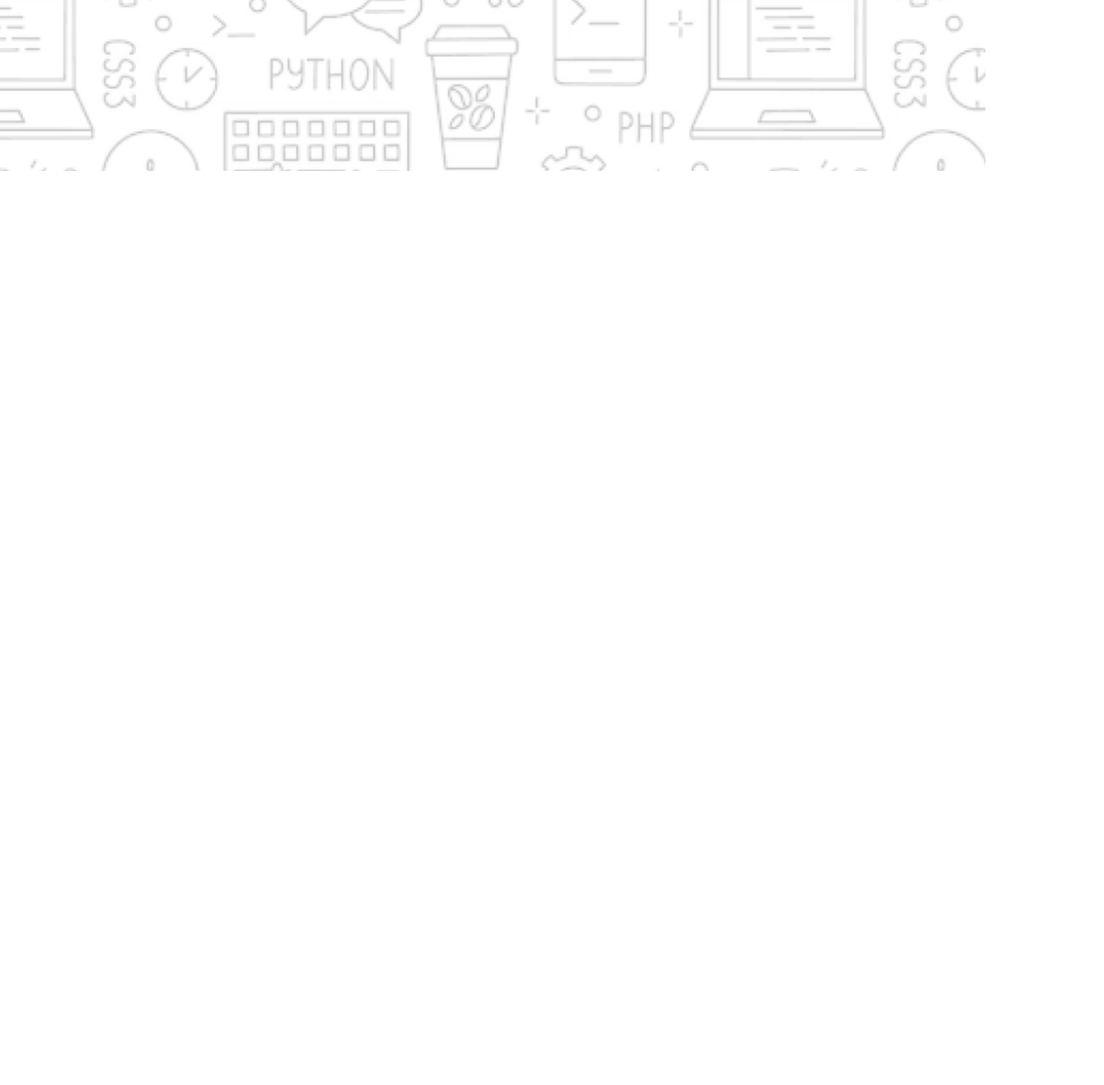
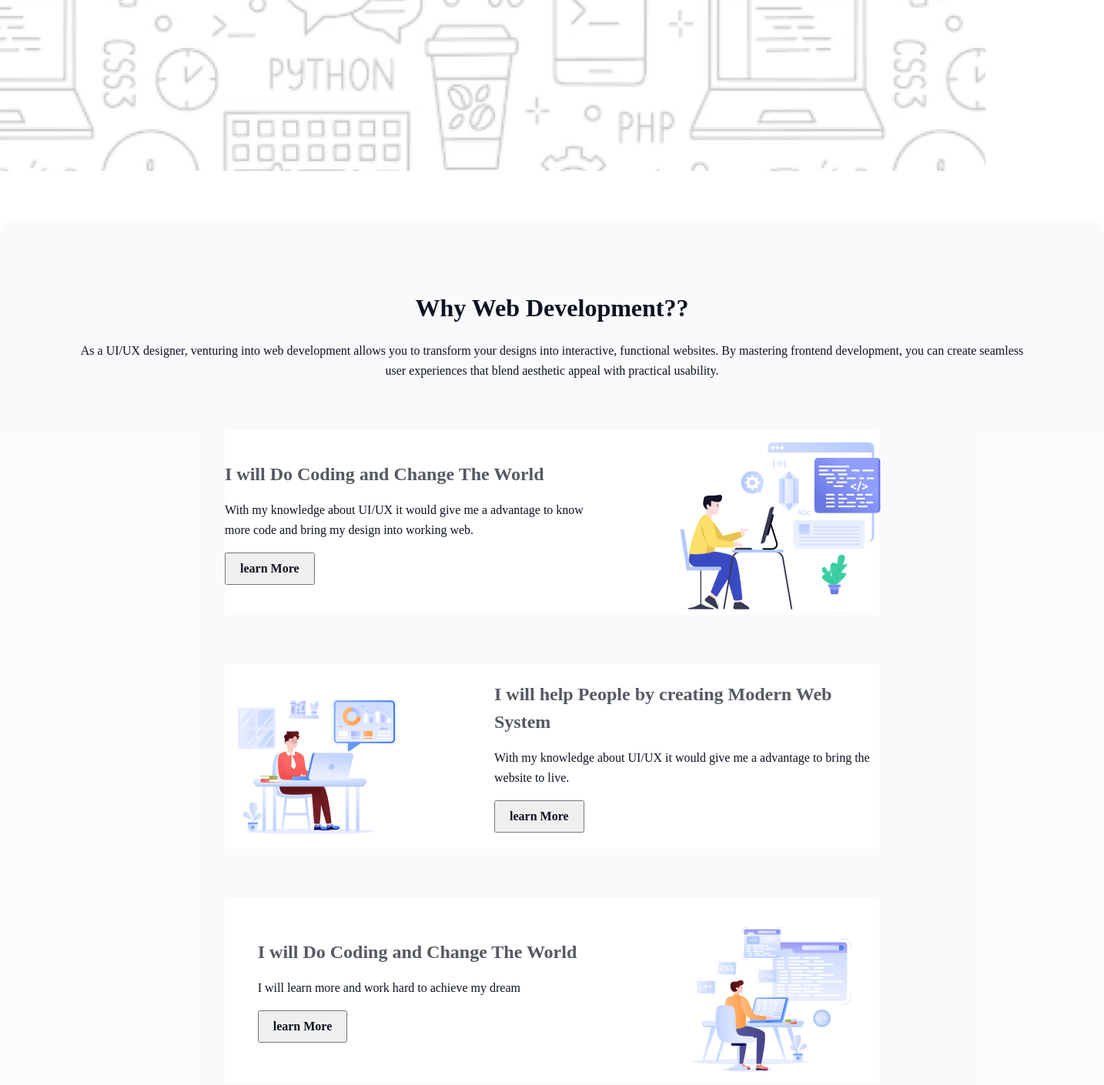
Before and after one commit to SanjanaAyshi/assignment1, a plain HTML site: page index.html in a window 1280 px wide. Shown: the part 708-2118 px from the top of the page at 77% size, 1434 px wide, since content can reach past the window. Before the commit the page ends 930 px from the top, so only its background shows below. Drawn offline with Linux system fonts and the light colour scheme; a web font is replaced by a local one.

Commit message:
Why web dev part

```diff
--- a/index.html
+++ b/index.html
@@ -1,22 +1,80 @@
 <!DOCTYPE html>
 <html lang="en">
   <head>
-    <meta charset="UTF-8">
-    <meta name="viewport" content="width=device-width, initial-scale=1.0">
+    <meta charset="UTF-8" />
+    <meta name="viewport" content="width=device-width, initial-scale=1.0" />
     <title>Document</title>
-    <link rel="stylesheet" href="style.css">
+    <link rel="stylesheet" href="style.css" />
   </head>
   <body>
     <header></header>
     <main>
       <section class="heroSection">
         <div class="heroContainer">
-            <img src="assets/Group.png" alt="">
-            <h1 class="title">"In the near future, I hope to become a Developer."</h1>
-            <p class="subtitle">In the near future, I hope to become a Developer. I am actively working on enhancing my coding skills and gaining relevant experience.Achieving this goal will allow me to contribute more effectively to my team's projects.</p>
+          <img src="assets/Group.png" alt="" />
+          <h1 class="title">
+            "In the near future, I hope to become a Developer."
+          </h1>
+          <p class="subtitle">
+            In the near future, I hope to become a Developer. I am actively
+            working on enhancing my coding skills and gaining relevant
+            experience.Achieving this goal will allow me to contribute more
+            effectively to my team's projects.
+          </p>
           <div class="btnContainer">
             <button class="btn">Contact with me</button>
           </div>
+        </div>
+      </section>
+      <section class="whyWeb">
+        <div class="whyWebContainer">
+          <h1 class="title">Why Web Development??</h1>
+          <p class="subtitle">
+            As a UI/UX designer, venturing into web development allows you to
+            transform your designs into interactive, functional websites. By
+            mastering frontend development, you can create seamless user
+            experiences that blend aesthetic appeal with practical usability.
+          </p>
+        </div>
+        <div class="cardCoding">
+          <div class="description">
+            <div class="content">
+              <h1 class="title">I will Do Coding and Change The World</h1>
+              <p class="subtitle">
+                With my knowledge about UI/UX it would give me a advantage to
+                know more code and bring my design into working web.
+              </p>
+              <button class="btnCard">learn More</button>
+            </div>
+          </div>
+          <div class="image"><img src="assets/Layer_1.png" alt="" /></div>
+        </div>
+        <div class="cardCoding">
+          <div class="image"><img src="assets/Group 3.png" alt="" /></div>
+          <div class="description">
+            <div class="content">
+              <h1 class="title">
+                I will help People by creating Modern Web System
+              </h1>
+              <p class="subtitle">
+                With my knowledge about UI/UX it would give me a advantage to
+                bring the website to live.
+              </p>
+              <button class="btnCard">learn More</button>
+            </div>
+          </div>
+        </div>
+        <div class="cardCoding">
+          <div class="description">
+            <div class="content">
+              <h1 class="title">I will Do Coding and Change The World</h1>
+              <p class="subtitle">
+                I will learn more and work hard to achieve my dream
+              </p>
+              <button class="btnCard">learn More</button>
+            </div>
+          </div>
+          <div class="image"><img src="assets/Group 4.png" alt="" /></div>
         </div>
       </section>
     </main>
--- a/style.css
+++ b/style.css
@@ -17,6 +17,16 @@
   border: none;
   border-radius: 8px;
   background: rgb(13, 19, 33);
+}
+.btnCard {
+  margin-top: 16px;
+  padding: 10px 18px 10px 18px;
+  color: rgb(13, 19, 33);
+  font-family: Azeret Mono;
+  font-size: 16px;
+  font-weight: 600;
+  letter-spacing: 0%;
+  text-align: center;
 }
 .heroSection {
   height: 930px;
@@ -45,3 +55,80 @@
   font-size: 20px;
   text-align: center;
 }
+.whyWeb {
+  width: 1240px;
+  height: 1295px;
+  margin: 0 auto;
+  /* border: 2px solid red; */
+  border-radius: 16px;
+  background: rgba(0, 34, 114, 0.02);
+  padding: 80px 97px 80px 97px;
+  margin-top: 64px;
+}
+.whyWeb .whyWebContainer .title {
+  color: rgb(13, 19, 33);
+  font-family: Azeret Mono;
+  font-size: 32px;
+  font-weight: 800;
+  line-height: 37px;
+  letter-spacing: 0%;
+  text-align: center;
+  margin-top: 16px;
+}
+.whyWeb .whyWebContainer .subtitle {
+  margin-top: 24px;
+  color: rgb(13, 19, 33);
+  font-family: Azeret Mono;
+  font-size: 16px;
+  font-weight: 400;
+  line-height: 26px;
+  letter-spacing: 0%;
+  text-align: center;
+}
+.whyWeb .cardCoding {
+  width: 850px;
+  height: 240px;
+  display: flex;
+  flex-direction: row;
+  justify-content: space-between;
+  align-items: center;
+  padding: 0px;
+  margin: 0 auto;
+  margin-top: 64px;
+  background-color: white;
+}
+.whyWeb .cardCoding .description {
+  width: 500px;
+  height: 250px;
+  display: flex;
+  flex-direction: column;
+  justify-content: center;
+  align-items: center;
+  /* border: 2px solid blue; */
+}
+.whyWeb .cardCoding .image {
+  /* border: 2px solid yellow; */
+  width: 259.56px;
+  height: 217.01px;
+  top: 1.74%;
+  bottom: -1.74%;
+}
+.whyWeb .cardCoding .description .title {
+  color: rgba(13, 19, 33, 0.7);
+  font-family: Azeret Mono;
+  font-size: 24px;
+  font-weight: 700;
+  line-height: 36px;
+  letter-spacing: 0%;
+  text-align: left;
+}
+.whyWeb .cardCoding .description .subtitle {
+  margin-top: 16px;
+  color: rgb(13, 19, 33);
+  font-family: Azeret Mono;
+  font-size: 16px;
+  font-weight: 400;
+  line-height: 26px;
+  letter-spacing: 0%;
+  text-align: left;
+}
```
Lines whose indentation alone changed are shown as unchanged.
